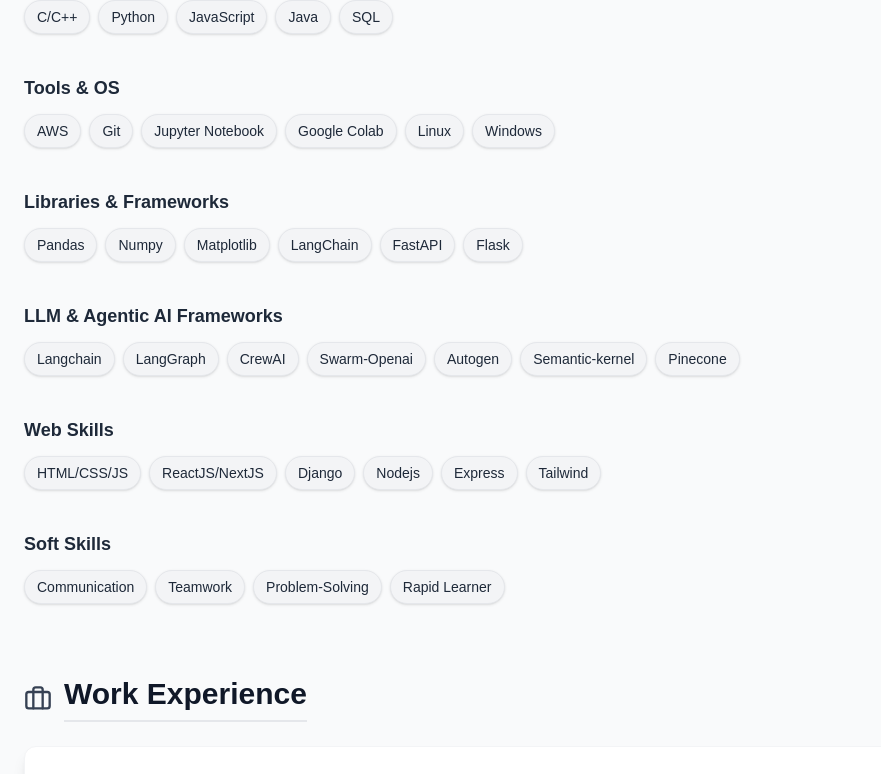
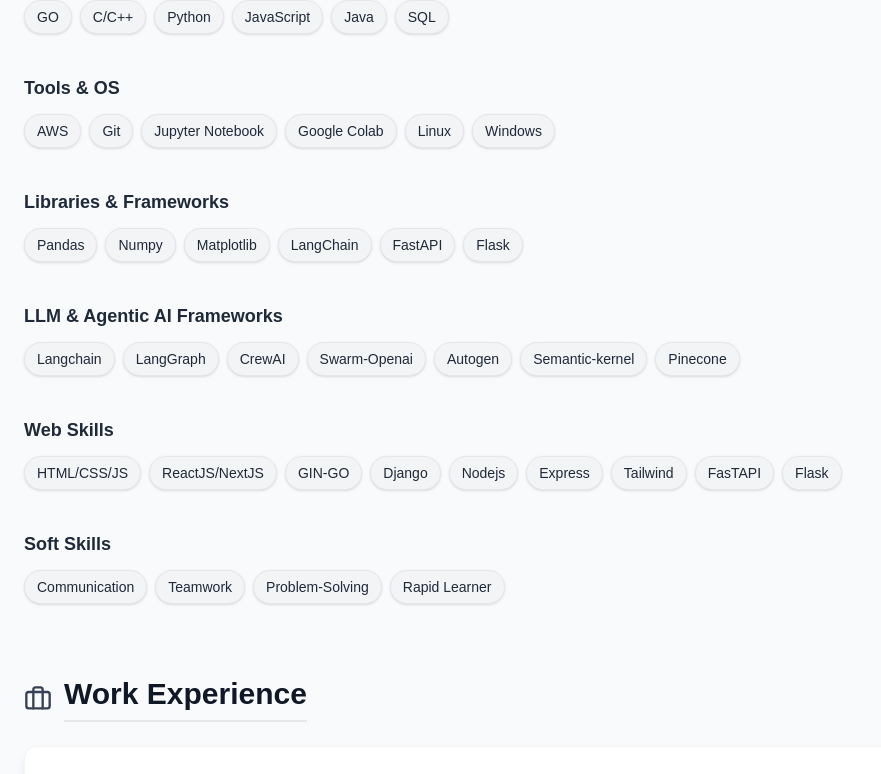
Before and after one commit to strikertushar19/portfolio, a Next.js app: page / in a window 1280 px wide. Shown: the part 1925-2699 px from the top of the page, without its empty margins (0-881 px from the left). Built offline with nearby package versions, Linux system fonts and the light colour scheme.

Commit message:
updated skills

```diff
--- a/app/page.tsx
+++ b/app/page.tsx
@@ -49,11 +49,11 @@
         },
     ],
     skills: {
-        languages: ['C/C++', 'Python', 'JavaScript', 'Java', 'SQL'],
+        languages: ['GO','C/C++', 'Python', 'JavaScript', 'Java', 'SQL'],
         tools: ['AWS', 'Git', 'Jupyter Notebook', 'Google Colab', 'Linux', 'Windows'],
         libraries: ['Pandas', 'Numpy', 'Matplotlib', 'LangChain', 'FastAPI', 'Flask'],
         llm: ['Langchain', 'LangGraph', 'CrewAI', 'Swarm-Openai', 'Autogen', 'Semantic-kernel', 'Pinecone'],
-        web: ['HTML/CSS/JS', 'ReactJS/NextJS', 'Django', 'Nodejs', 'Express', 'Tailwind'],
+        web: ['HTML/CSS/JS', 'ReactJS/NextJS', 'GIN-GO','Django', 'Nodejs', 'Express', 'Tailwind',"FasTAPI","Flask"],
         softSkills: ['Communication', 'Teamwork', 'Problem-Solving', 'Rapid Learner'],
     },
     experience: [
```
